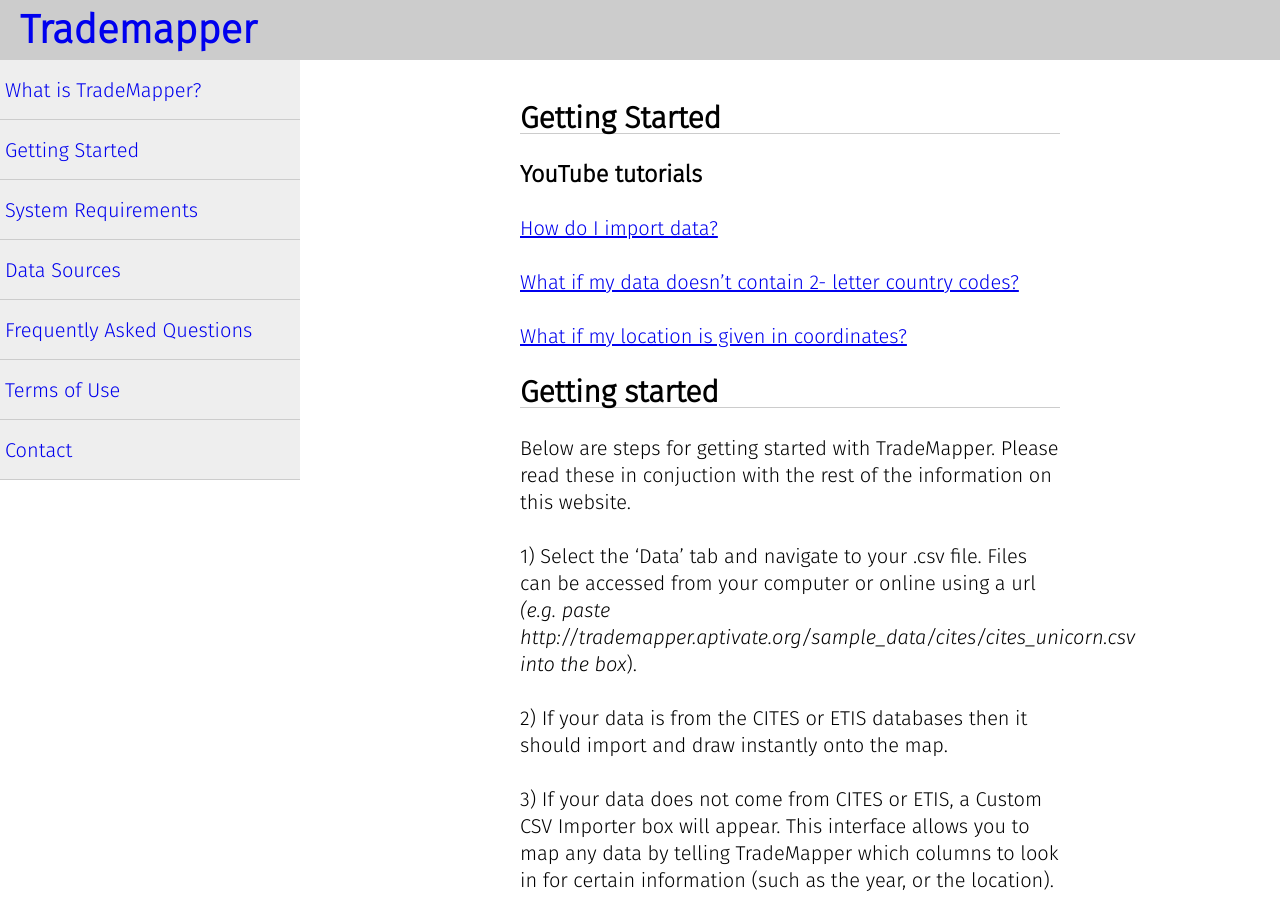
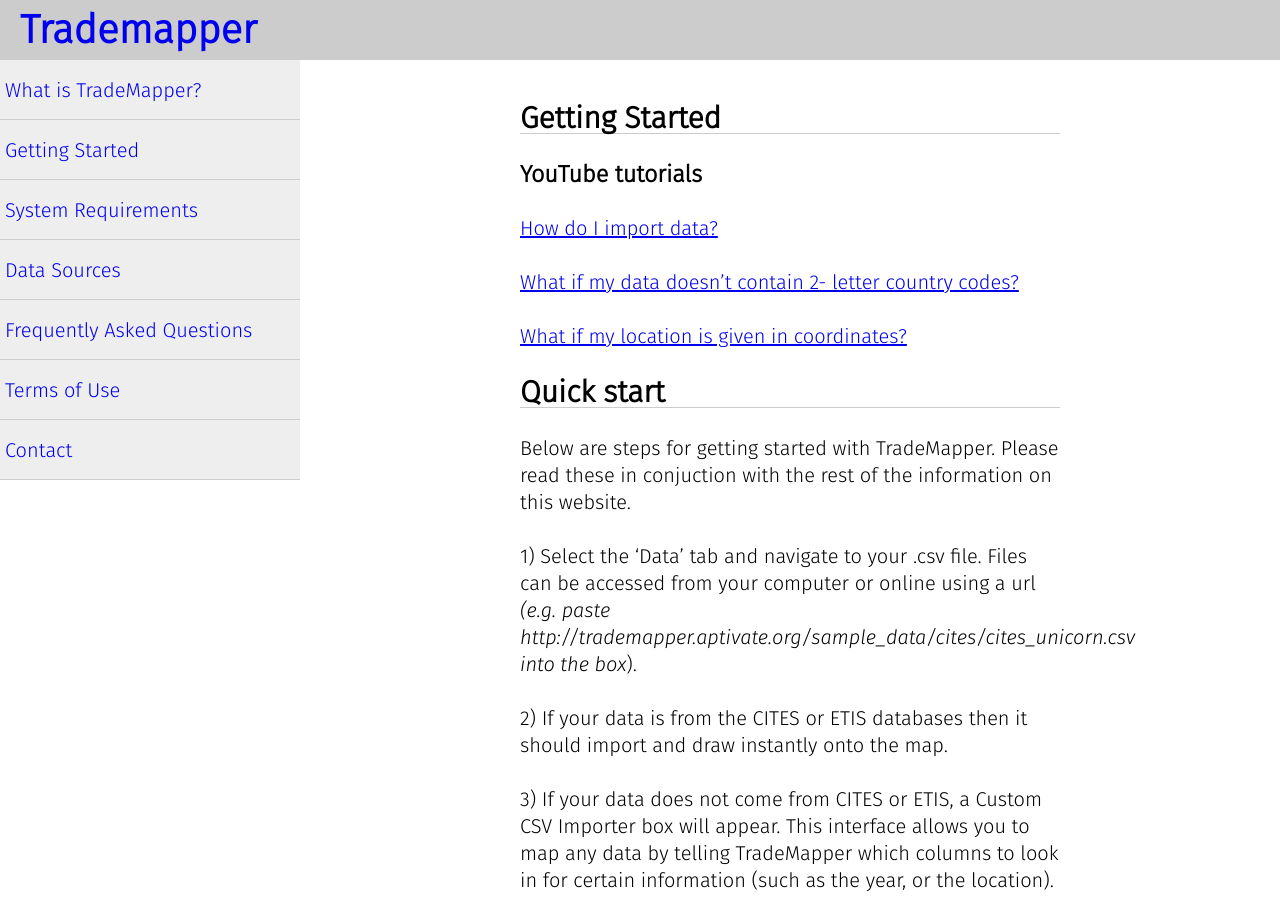
Before and after one commit to trademapper/trademapper-js, a Jekyll site: the page built from _pages/01_starting.md, in a window 1280 px wide and 900 px high. Built offline with Jekyll 4.4.1, drawn with Linux system fonts in a browser that asks for light colours.

Commit message:
Update 01_starting.md

```diff
--- a/_pages/01_starting.md
+++ b/_pages/01_starting.md
@@ -12,7 +12,7 @@
 
 <a href="https://www.youtube.com/watch?v=B4ND5ZmuPhU">What if my location is given in coordinates?</a>
 
-##Getting started
+##Quick start
 
 Below are steps for getting started with TradeMapper. Please read these in conjuction with the rest of the information on this website.
 
```
